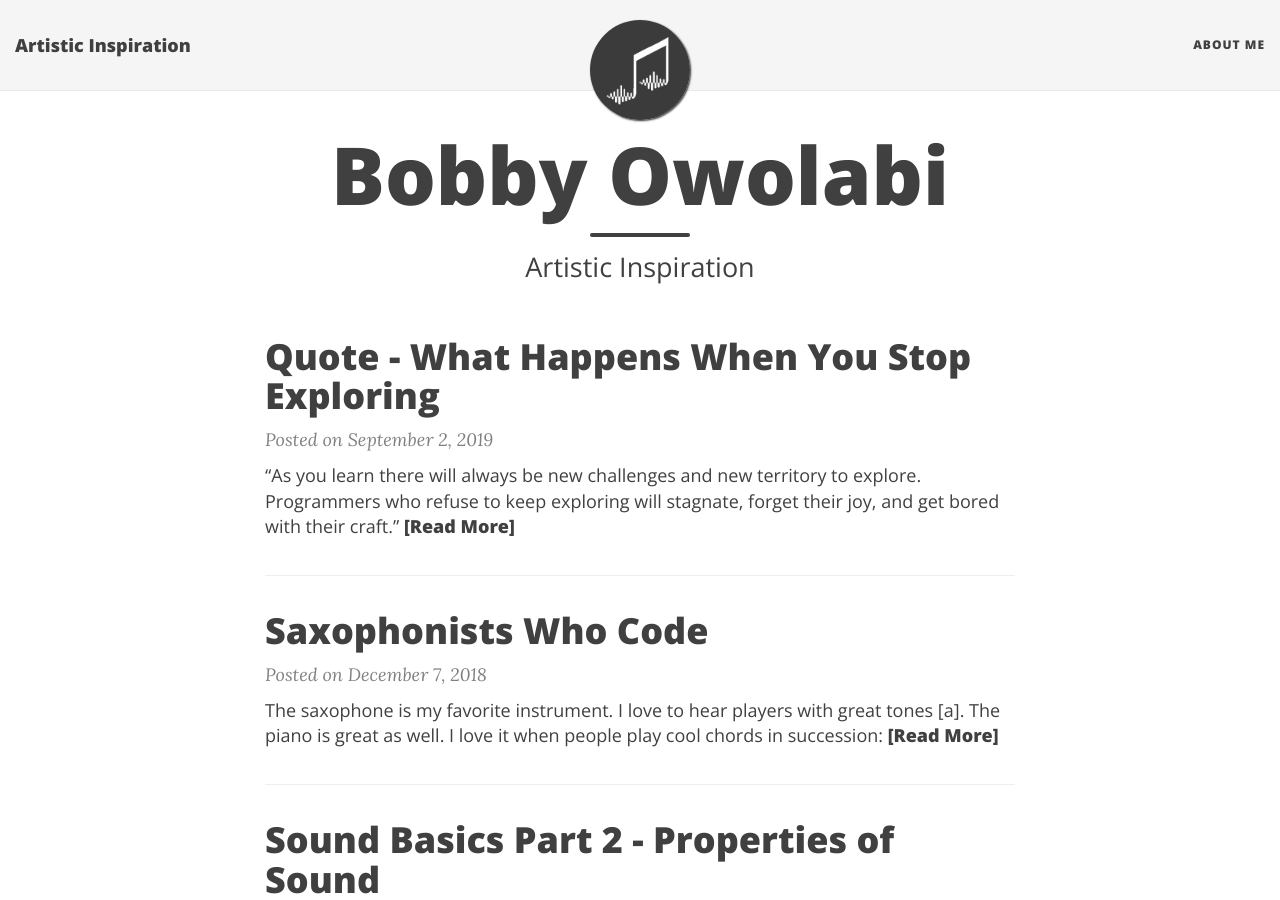
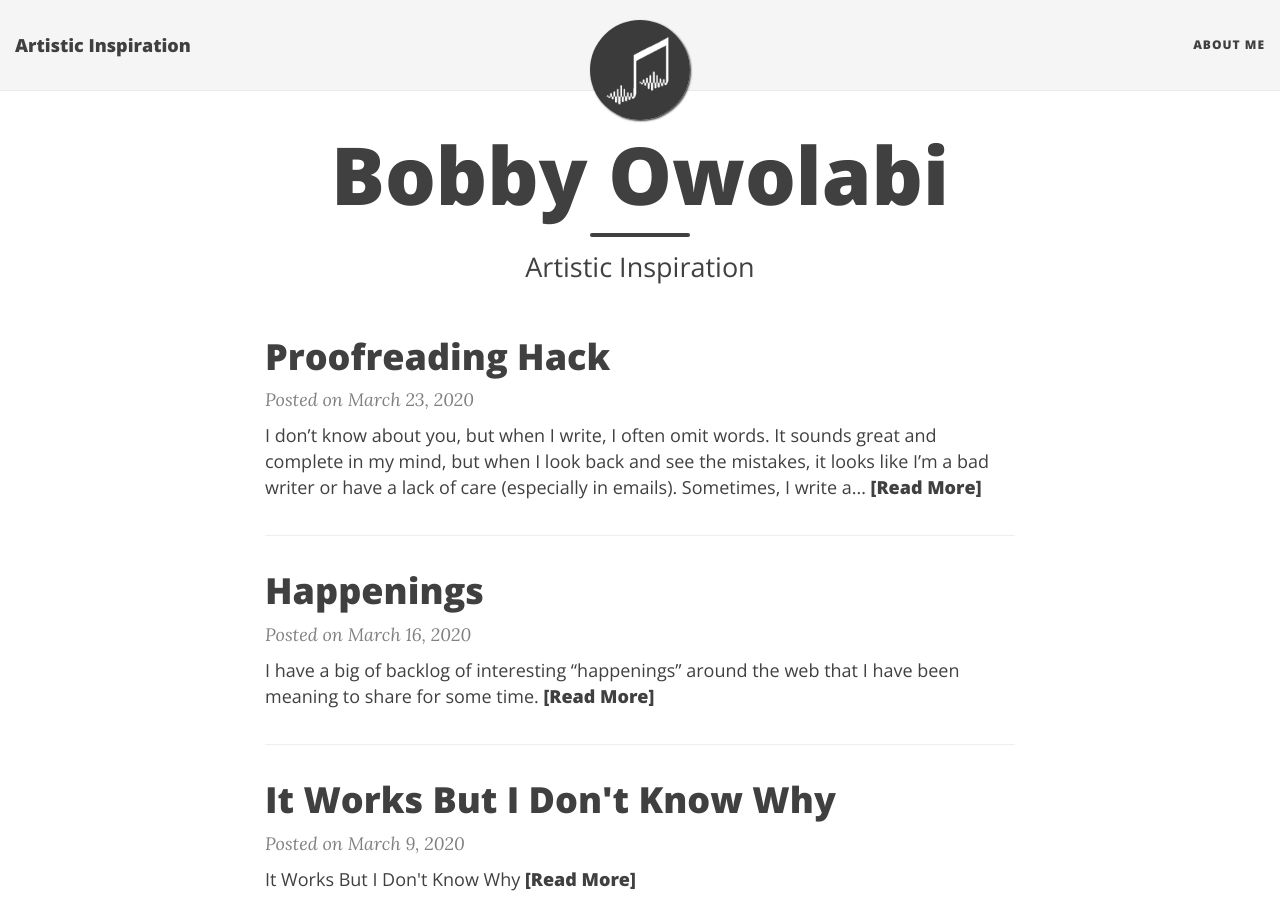
Before and after one commit to bobbyowolabi/rowolabi.github.io, a Jekyll site: the page built from index.html, in a window 1280 px wide and 900 px high. Built offline with Jekyll 4.4.1, drawn with Linux system fonts in a browser that asks for light colours; the list of posts is cut into pages by our own code.

Commit message:
published a few future posts; progress checkin on drafts

```diff
--- a/_drafts/happenings.md
+++ b/_posts/2020-03-16-happenings.md
@@ -1,9 +1,10 @@
 ---
 title: Happenings
-description:
+description: A list of notable "Happenings" from around the web.  Today's editions includes Susan Fowler, Automattic, Tumblr, Tom MacWright and Gregory Schier.
 comments: true
-published: false
+published: true
 ---
+I have a big of backlog of interesting "happenings" around the web that I have been meaning to share for some time.
 
 > #### Susan Fowler Announces Her Memoir About Her Time @ Uber
 [Whistleblower: My Journey to Silicon Valley and Fight for Justice at Uber][susan-fowler-memoir]
```
Also changed, not shown: _drafts/it-works-but-i-dont-know-why-part-1-address-your-mindset.md (+15 -4 lines), _drafts/notes-on-soft-skills.md (+1 -1 lines), _posts/2020-03-09-it-works-but-i-dont-know-why-introduction.md (renamed from _drafts/it-works-but-i-dont-know-why-introduction.md, +1 -1 lines), _posts/2020-03-23-proofreading-hack.md (renamed from _drafts/proofreading-hack.md, +4 -4 lines), it-works-but-i-dont-know-why.md (+1 -1 lines), Gemfile.lock.
